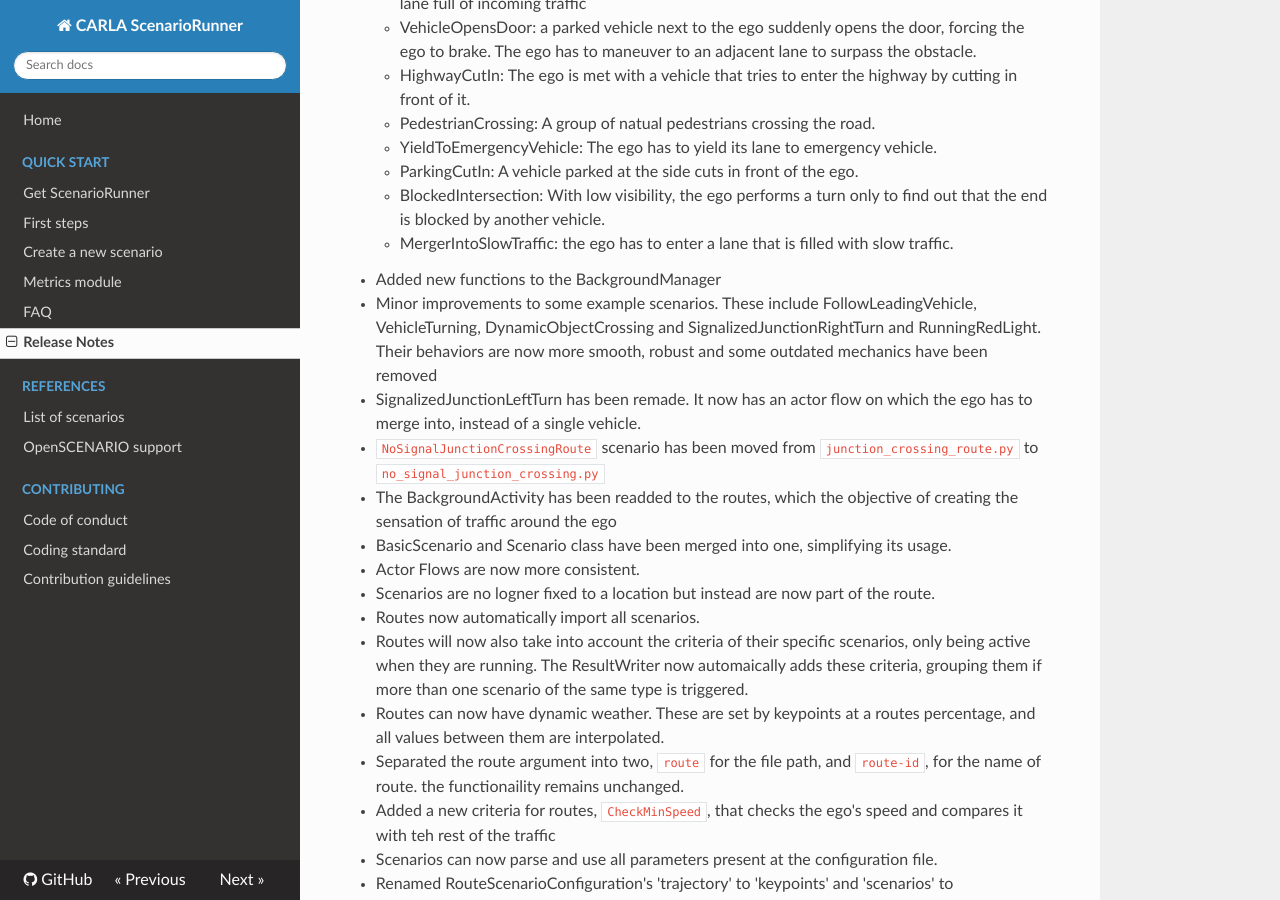
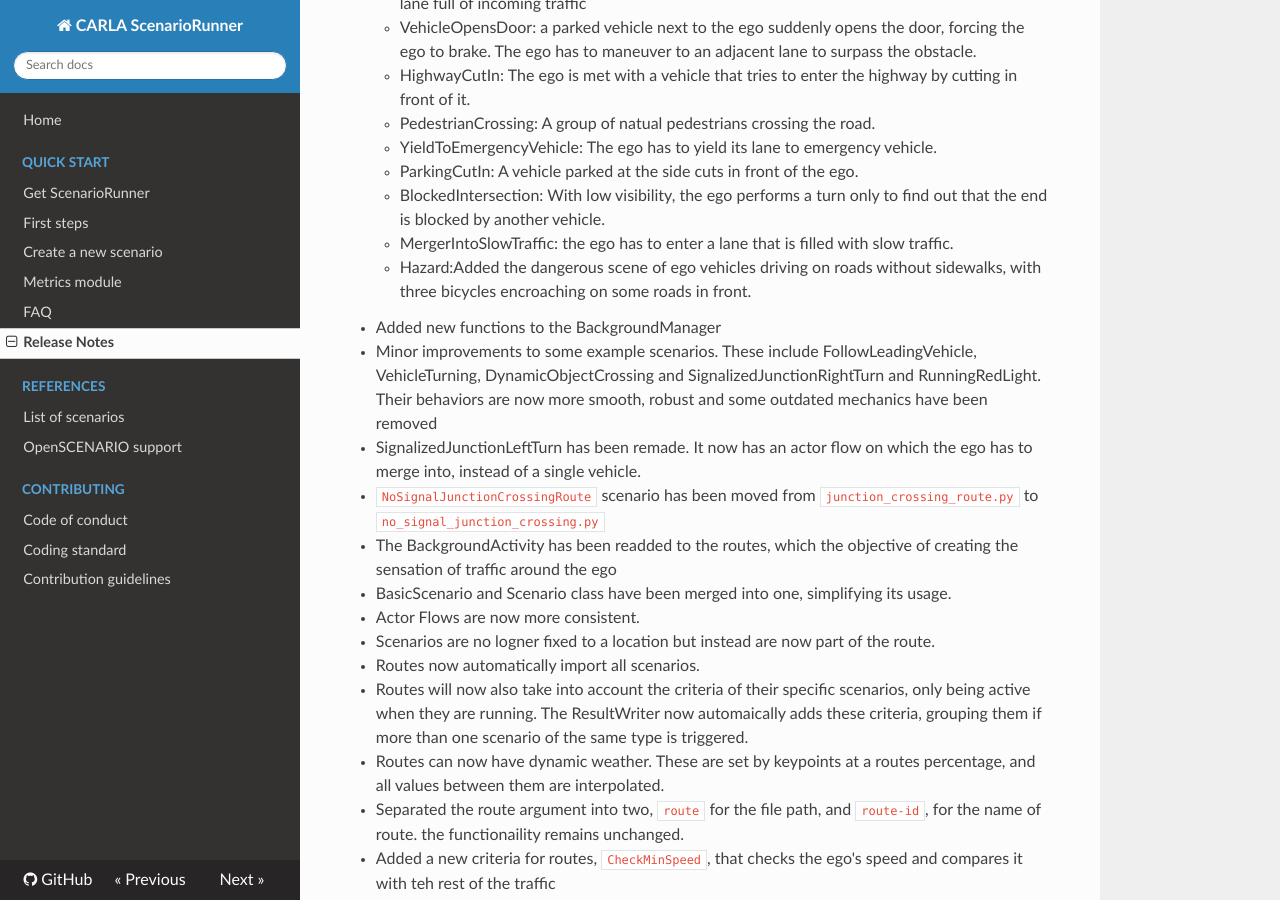
Before and after one commit to carla-simulator/scenario_runner, an MkDocs documentation site: the page built from Docs/CHANGELOG.md, in a window 1280 px wide and 900 px high, scrolled down 797 px. Built offline with MkDocs 1.6.1, drawn with Linux system fonts in a browser that asks for light colours; nearby versions of some CDN libraries.

Commit message:
Update CHANGELOG.md

```diff
--- a/Docs/CHANGELOG.md
+++ b/Docs/CHANGELOG.md
@@ -28,6 +28,7 @@
     - ParkingCutIn: A vehicle parked at the side cuts in front of the ego.
     - BlockedIntersection: With low visibility, the ego performs a turn only to find out that the end is blocked by another vehicle.
     - MergerIntoSlowTraffic: the ego has to enter a lane that is filled with slow traffic.
+    - Hazard:Added the dangerous scene of ego vehicles driving on roads without sidewalks, with three bicycles encroaching on some roads in front.
 * Added new functions to the BackgroundManager
 * Minor improvements to some example scenarios. These include FollowLeadingVehicle, VehicleTurning, DynamicObjectCrossing and SignalizedJunctionRightTurn and RunningRedLight. Their behaviors are now more smooth, robust and some outdated mechanics have been removed
 * SignalizedJunctionLeftTurn has been remade. It now has an actor flow on which the ego has to merge into, instead of a single vehicle.
```
